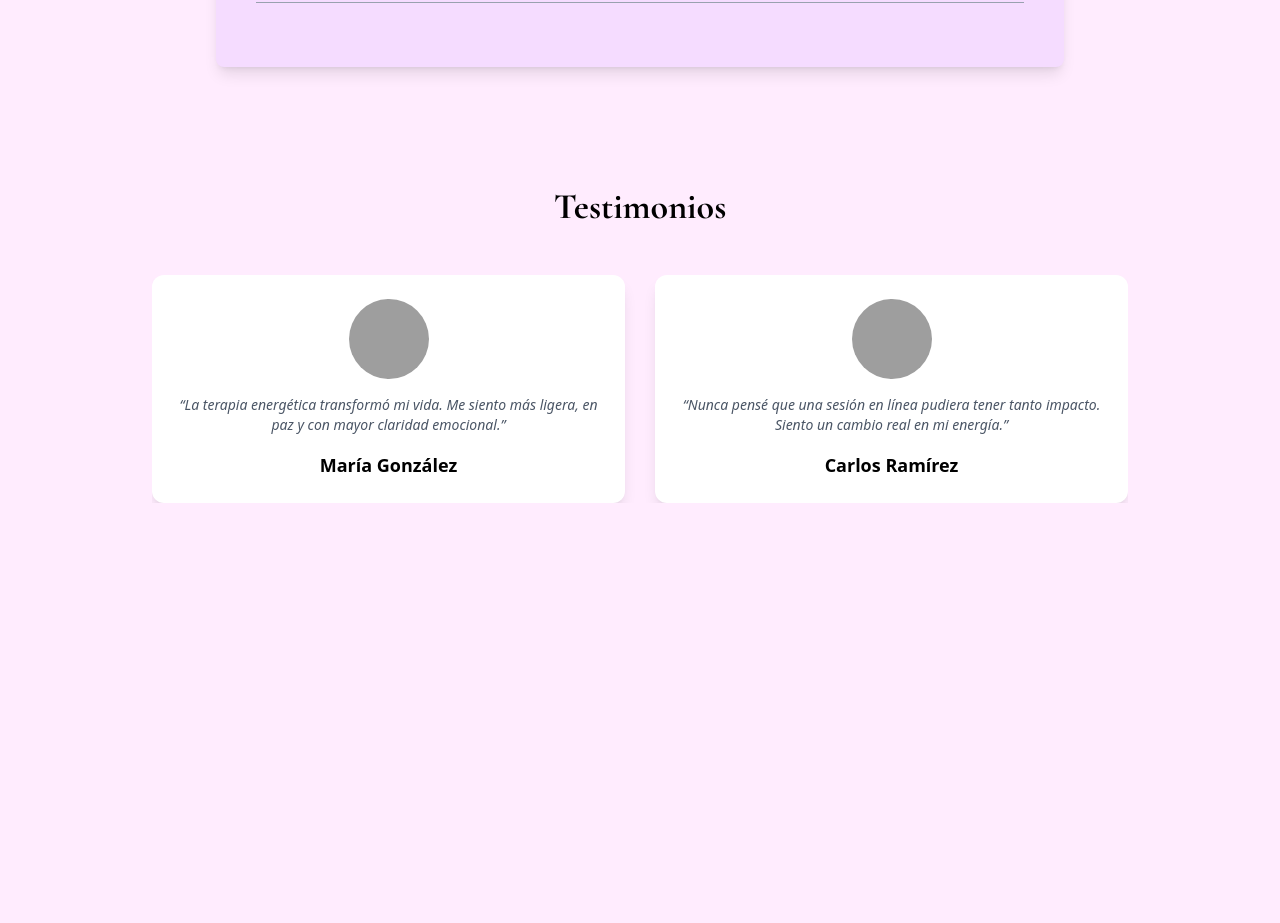
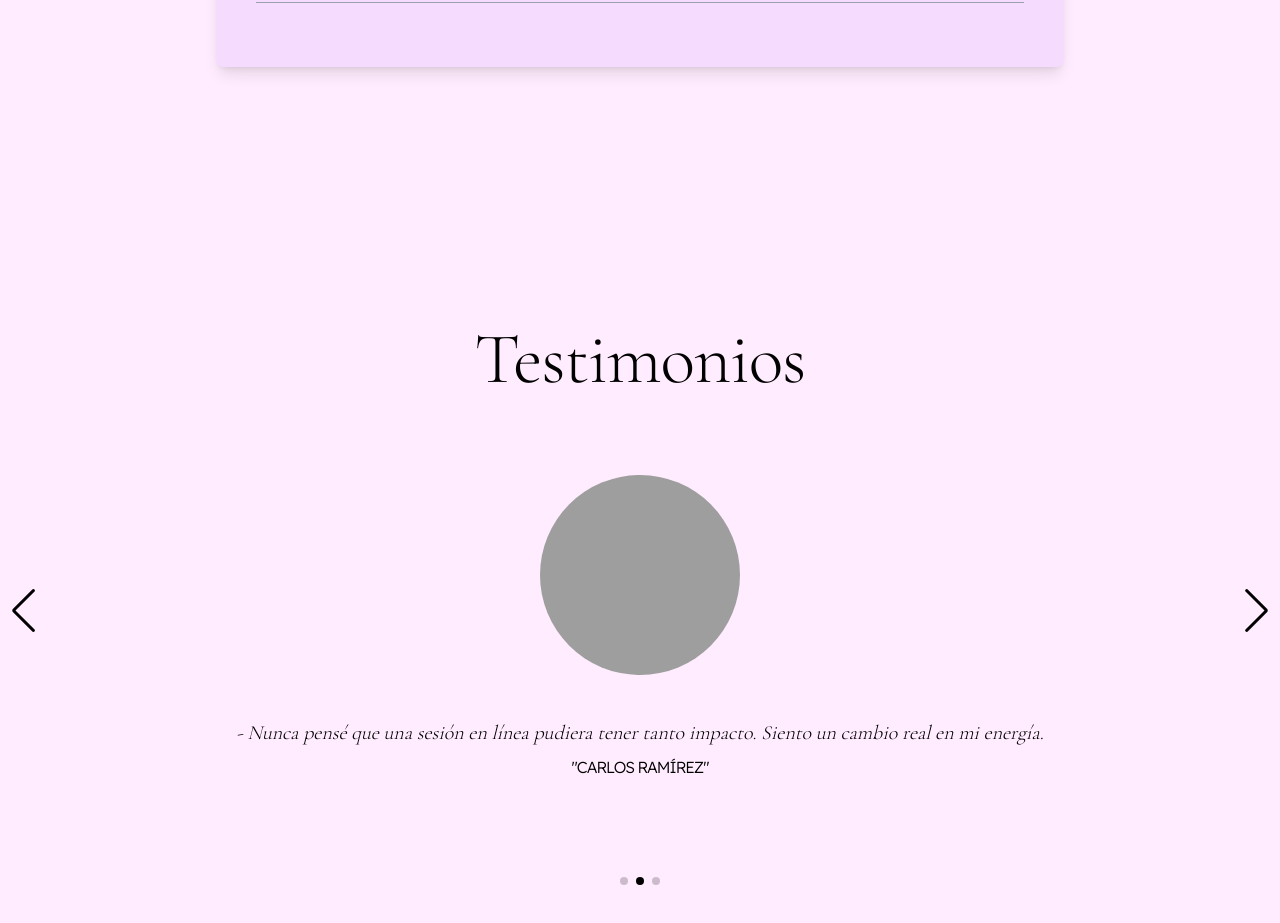
Before and after one commit to Danielgbit/alejaossa, a Next.js app: page / in a window 1280 px wide. Shown: the part 3400-4323 px from the top of the page. Before the commit the page ends 3967 px from the top, so only its background shows below. Built offline with nearby package versions, Linux system fonts and the light colour scheme; grey boxes are pictures that could not be loaded; a web font is replaced by a local one.

Commit message:
Added testimonials and swiper library

```diff
--- a/src/app/globals.css
+++ b/src/app/globals.css
@@ -75,3 +75,14 @@ body {
 .wave {
     clip-path: polygon(0, 0, 200% 0, 100% 25%, 0 100%);
 }
+
+
+/* Swiper Styles */
+
+.swiper-button-next:after, .swiper-button-prev:after {
+    color: black;
+}
+
+.swiper-pagination-bullet-active{
+  background-color: black !important;
+}
--- a/src/app/layout.tsx
+++ b/src/app/layout.tsx
@@ -1,6 +1,7 @@
 import { Ballet, Cormorant_Garamond, Lexend_Deca } from "next/font/google";
 import "./globals.css";
 import Navbar from "@/components/Navbar";
+
 
 const cormorant_garamond = Cormorant_Garamond({
   variable: "--font-cormorant-garamond",
--- /dev/null
+++ b/src/components/TestimonalCard.tsx
@@ -0,0 +1,21 @@
+import { Testimonial } from "@/types/testimonial";
+import Image from "next/image";
+import React from "react";
+
+const TestimonalCard = ({ item }: { item: Testimonial }) => {
+  return (
+    <div className="flex flex-col justify-center items-center">
+      <Image
+        className="rounded-full object-cover w-[200px] h-[200px] mb-5"
+        src={item.imageUrl}
+        alt={item.name}
+        width={100}
+        height={100}
+      />
+      <cite className="font-cormorant text-xl mt-6">- {item.text}</cite>
+      <p className="mt-2 font-lexend uppercase tracking-title">"{item.name}"</p>
+    </div>
+  );
+};
+
+export default TestimonalCard;
--- a/src/data/testimonials.ts
+++ b/src/data/testimonials.ts
@@ -3,19 +3,19 @@ const testimonials = [
     id: 1,
     name: "María González",
     text: "La terapia energética transformó mi vida. Me siento más ligera, en paz y con mayor claridad emocional.",
-    imageUrl: "/images/testimonio1.jpg",
+    imageUrl: "/images/testimonial-01.jpg",
   },
   {
     id: 2,
     name: "Carlos Ramírez",
     text: "Nunca pensé que una sesión en línea pudiera tener tanto impacto. Siento un cambio real en mi energía.",
-    imageUrl: "/images/testimonio2.jpg",
+    imageUrl: "/images/testimonial-01.jpg",
   },
   {
     id: 3,
     name: "Ana López",
     text: "Gracias a las sesiones de meditación guiada encontré calma en medio del estrés de la ciudad.",
-    imageUrl: "/images/testimonio3.jpg",
+    imageUrl: "/images/testimonial-01.jpg",
   },
 ];
 
--- a/src/sections/Testimonials.tsx
+++ b/src/sections/Testimonials.tsx
@@ -1,49 +1,65 @@
 "use client";
 
-import { Swiper, SwiperSlide } from "swiper/react";
+import testimonials from "@/data/testimonials";
+import { useEffect, useRef } from "react";
+// Importa los estilos de Swiper (elige el CSS core o según el tema)
 import "swiper/css";
-import Image from "next/image";
-import testimonials from "@/data/testimonials";
+import "swiper/css/navigation";
+import "swiper/css/pagination";
+import { Swiper as SwiperType } from "swiper";
+import { Navigation, Pagination, Autoplay } from "swiper/modules";
 
-const Testimonials = () => {
+
+
+import TestimonalCard from "@/components/TestimonalCard";
+
+export default function TestimonialCarousel({}) {
+  const swiperRef = useRef<SwiperType | null>(null);
+
+  useEffect(() => {
+    // Importa Swiper de manera dinámica solo en el cliente
+    import("swiper").then(({ Swiper }) => {
+      swiperRef.current = new Swiper(".swiper", {
+        // Configura tus opciones aquí
+        modules: [Navigation, Pagination, Autoplay],
+        direction: "horizontal",
+        loop: true,
+        pagination: {
+          el: ".swiper-pagination",
+          clickable: true,
+        },
+        navigation: {
+          nextEl: ".swiper-button-next",
+          prevEl: ".swiper-button-prev",
+        },
+        autoplay: {
+          delay: 5000,
+        },
+        slidesPerView: 1, // Perfecto para testimonios
+        spaceBetween: 30,
+      });
+    });
+
+    return () => {
+      if (swiperRef.current) {
+        swiperRef.current.destroy();
+      }
+    };
+  }, []);
+
   return (
-    <section className="py-16 bg-light">
-      <div className="max-w-5xl mx-auto px-6 text-center">
-        <h2 className="text-4xl font-cormorant font-bold text-primary mb-12">
-          Testimonios
-        </h2>
-
-        <Swiper
-          spaceBetween={30}
-          slidesPerView={1}
-          loop={true}
-          autoplay={{ delay: 4000 }}
-          breakpoints={{
-            768: { slidesPerView: 2 },
-          }}
-        >
-          {testimonials.map((t) => (
-            <SwiperSlide key={t.id}>
-              <div className="bg-white rounded-xl shadow-lg p-6 flex flex-col items-center">
-                <div className="w-20 h-20 relative mb-4">
-                  <Image
-                    src={t.imageUrl}
-                    alt={t.name}
-                    fill
-                    className="object-cover rounded-full"
-                  />
-                </div>
-                <p className="text-sm text-gray-600 italic mb-4">“{t.text}”</p>
-                <h3 className="text-lg font-semibold text-dark-01">
-                  {t.name}
-                </h3>
-              </div>
-            </SwiperSlide>
-          ))}
-        </Swiper>
+    <div className="swiper my-50">
+      <span className="font-cormorant text-7xl text-center block tracking-title">Testimonios</span>
+      <div className="swiper-wrapper mt-20 mb-30">
+        {testimonials.map((item) => (
+          <div key={item.id} className="swiper-slide">
+            <TestimonalCard item={item} />
+          </div>
+        ))}
       </div>
-    </section>
+      <div className="swiper-pagination"></div>
+      <div className="swiper-button-next"></div>
+      <div className="swiper-button-prev"></div>
+    </div>
   );
-};
-
-export default Testimonials;
+}
--- /dev/null
+++ b/src/types/testimonial.ts
@@ -0,0 +1,8 @@
+interface Testimonial {
+  id: number;
+  name: string;
+  text: string;
+  imageUrl: string;
+}
+
+export type { Testimonial };
```
Also changed, not shown: src/hooks/useSwiper.ts (added), 1 other file (tests, documents, lock files or other folders).
